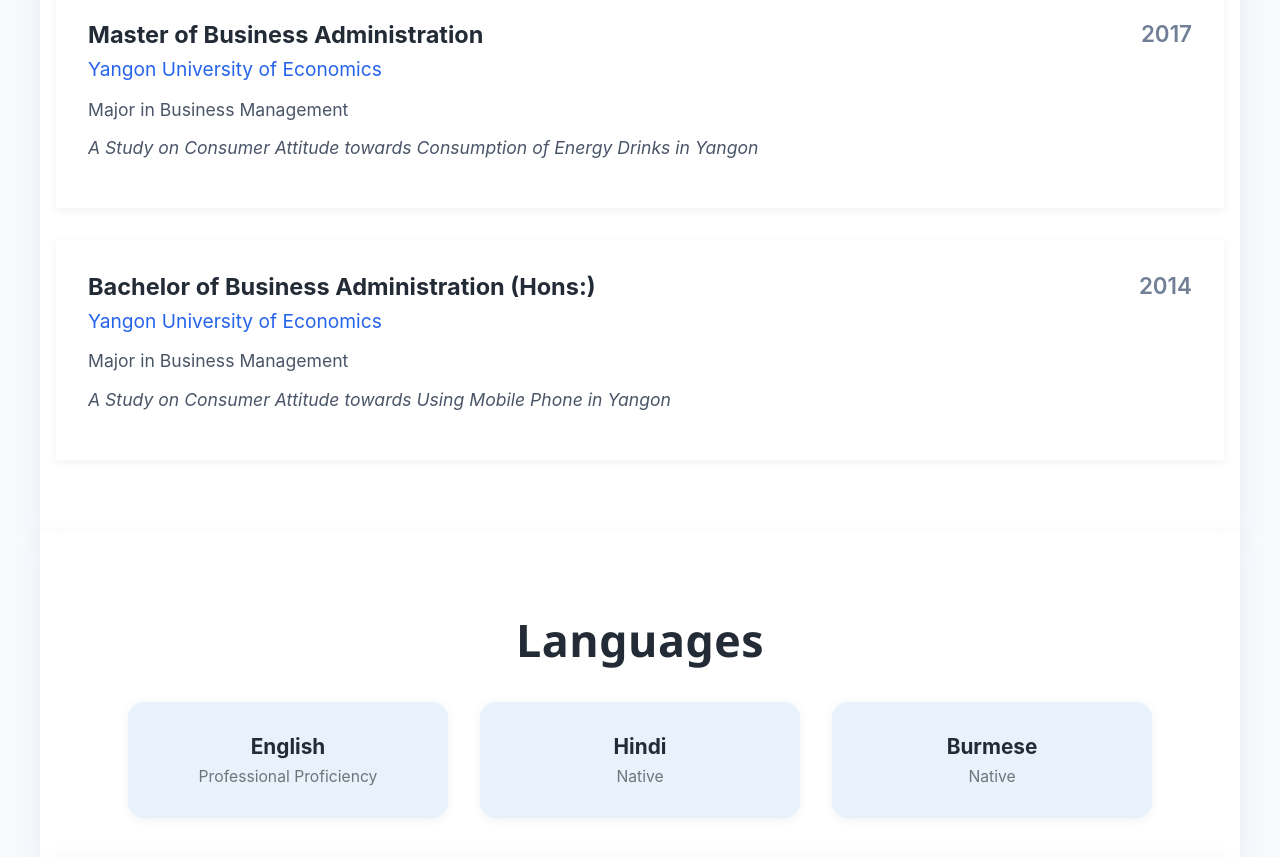
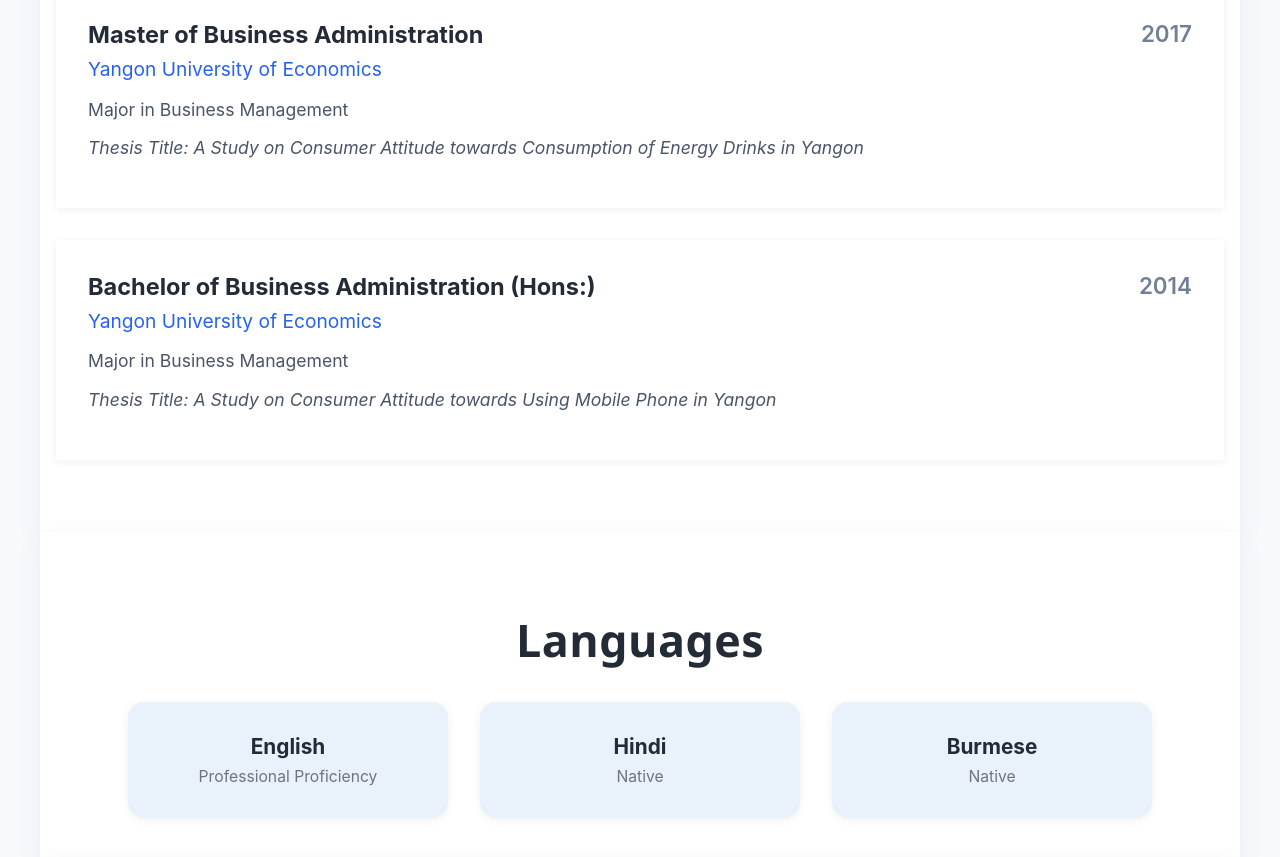
Before and after one commit to AungThanSein-Rishi/AungThanSein-Rishi.github.io, a plain HTML site: page index.html in a window 1280 px wide. Shown: the part 5740-6597 px from the top of the page. Drawn offline with Linux system fonts and the light colour scheme.

Commit message:
(Thesis Title)

```diff
--- a/index.html
+++ b/index.html
@@ -300,7 +300,7 @@
           <h2>Master of Business Administration </h2>
           <a href="https://yueco.edu.mm/">Yangon University of Economics</a>
           <p>Major in Business Management</p>
-          <p><i>A Study on Consumer Attitude towards Consumption of Energy Drinks in Yangon</i></p>
+          <p><i>Thesis Title: A Study on Consumer Attitude towards Consumption of Energy Drinks in Yangon</i></p>
         </div>
         <span class="edu-date">2017</span>
       </div>
@@ -309,7 +309,7 @@
           <h2>Bachelor of Business Administration (Hons:)</h2>
           <a href="https://yueco.edu.mm/">Yangon University of Economics</a>
           <p>Major in Business Management</p>
-          <p><i>A Study on Consumer Attitude towards Using Mobile Phone in Yangon</i></p>
+          <p><i>Thesis Title: A Study on Consumer Attitude towards Using Mobile Phone in Yangon</i></p>
         </div>
         <span class="edu-date">2014</span>
       </div>
```
